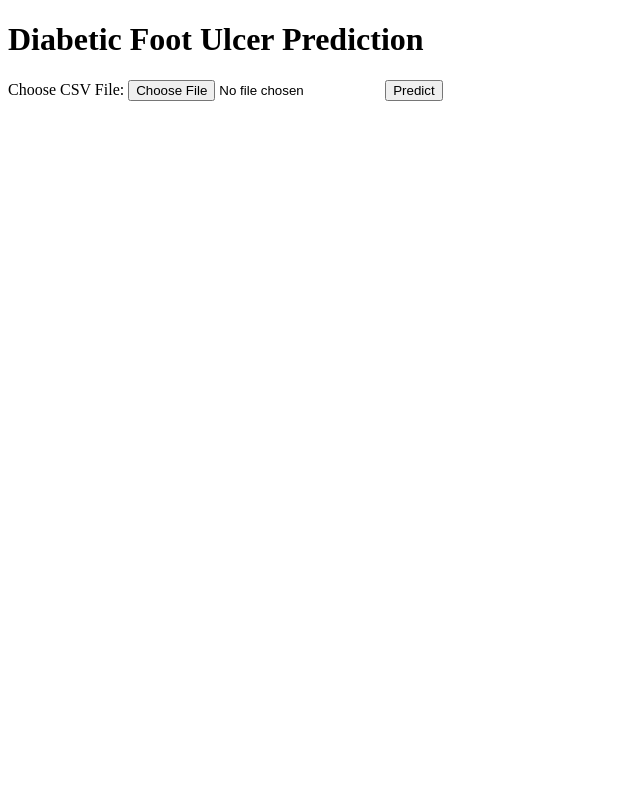
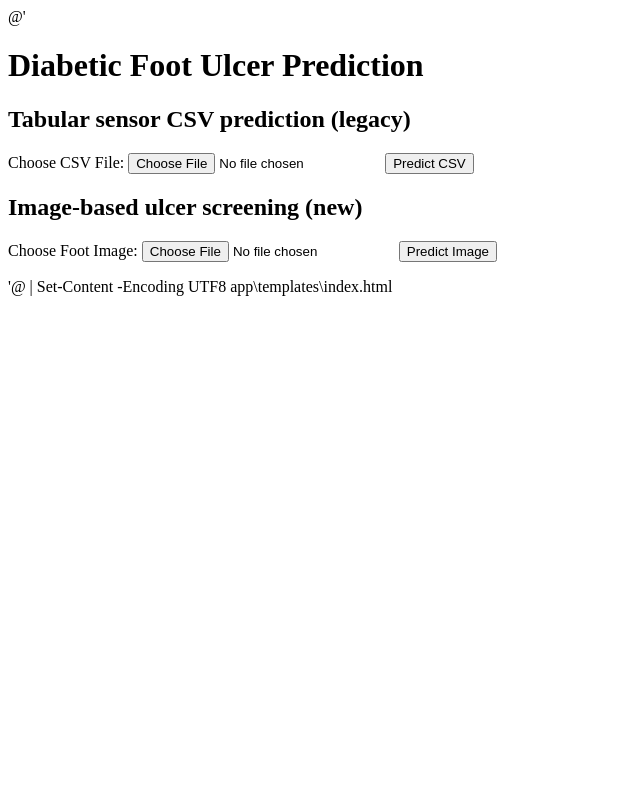
Before and after one commit to akshay9192/Foot-Ulcer-Detection, a Flask app: page / in a window 1280 px wide. Shown: the whole page, without its empty margins (0-640 px from the left). Run offline with Flask 3, Linux system fonts and the light colour scheme; parts of the project's set-up code (start-up, migrations or seed data) failed here and were passed over.

Commit message:
Fix wrong commit: remove venv files, add image-first source files

```diff
--- a/app/routes.py
+++ b/app/routes.py
@@ -1,71 +1,84 @@
-from flask import Blueprint, render_template, request, jsonify
+
+import os
+
+import pandas as pd
+from flask import Blueprint, jsonify, render_template, request
+from werkzeug.utils import secure_filename
+
+from .image_model import load_image_model, predict_image
 from .model import load_models, make_predictions
-import pandas as pd
-import os
-from werkzeug.utils import secure_filename
 
 main = Blueprint("main", __name__)
 
-# Load models when the app starts
+UPLOAD_DIR = "app/uploads"
+REQUIRED_FIELDS = ["field1", "field2", "field3", "field4", "field5", "field6"]
+ALLOWED_CSV_EXTENSIONS = {"csv"}
+ALLOWED_IMAGE_EXTENSIONS = {"png", "jpg", "jpeg", "bmp"}
+
 models = load_models()
+image_model = load_image_model()
+os.makedirs(UPLOAD_DIR, exist_ok=True)
 
-# Ensure the 'uploads' directory exists
-if not os.path.exists('app/uploads'):
-    os.makedirs('app/uploads')
 
 @main.route("/")
 def index():
     return render_template("index.html")
 
+
 @main.route("/predict", methods=["POST"])
 def predict():
-    if 'csv_file' not in request.files:
+    if "csv_file" not in request.files:
         return jsonify({"error": "No file part"}), 400
 
-    file = request.files['csv_file']
-    if file.filename == '' or not allowed_file(file.filename):
+    file = request.files["csv_file"]
+    if file.filename == "" or not allowed_file(file.filename, ALLOWED_CSV_EXTENSIONS):
         return jsonify({"error": "Invalid file type"}), 400
 
     filename = secure_filename(file.filename)
-    file_path = os.path.join("app/uploads", filename)
+    file_path = os.path.join(UPLOAD_DIR, filename)
 
     try:
         file.save(file_path)
-
-        # Load CSV into DataFrame
         df = pd.read_csv(file_path)
 
-        # Validate required fields
-        required_fields = ['field1', 'field2', 'field3', 'field4', 'field5', 'field6']
-        if not set(required_fields).issubset(df.columns):
-            return jsonify({"error": "Missing required fields in the CSV file"}), 400
+        if not set(REQUIRED_FIELDS).issubset(df.columns):
+            return jsonify({"error": "Missing required fields", "required_fields": REQUIRED_FIELDS}), 400
 
-        # Extract and format input data
-        input_data = df[required_fields].astype(float).values  # Ensure 2D ndarray
-
-        print("Shape of input_data before reshaping:", input_data.shape)
-
-        # Ensure input is 2D
-        if input_data.ndim == 3:
-            input_data = input_data.reshape(input_data.shape[1], input_data.shape[2])
-        elif input_data.ndim != 2:
-            raise ValueError(f"Unexpected input shape: {input_data.shape}")
-
-        print("Shape of input_data after reshaping:", input_data.shape)
-
-        # Make predictions
+        input_data = df[REQUIRED_FIELDS].astype(float)
         predictions = make_predictions(models, input_data)
-
-        # Remove uploaded file
-        os.remove(file_path)
-
         return jsonify(predictions)
 
-    except Exception as e:
-        return jsonify({"error": f"Error processing the file: {e}"}), 500
+    except Exception as exc:
+        return jsonify({"error": f"Error processing file: {exc}"}), 500
+
+    finally:
+        if os.path.exists(file_path):
+            os.remove(file_path)
 
 
-# Helper function to check allowed file types
-def allowed_file(filename):
-    ALLOWED_EXTENSIONS = {'csv'}
-    return '.' in filename and filename.rsplit('.', 1)[1].lower() in ALLOWED_EXTENSIONS
+@main.route("/predict-image", methods=["POST"])
+def predict_image_route():
+    if "image_file" not in request.files:
+        return jsonify({"error": "No image file part"}), 400
+
+    file = request.files["image_file"]
+    if file.filename == "" or not allowed_file(file.filename, ALLOWED_IMAGE_EXTENSIONS):
+        return jsonify({"error": "Invalid image type"}), 400
+
+    filename = secure_filename(file.filename)
+    file_path = os.path.join(UPLOAD_DIR, filename)
+
+    try:
+        file.save(file_path)
+        with open(file_path, "rb") as image_stream:
+            result = predict_image(image_model, image_stream)
+        return jsonify(result)
+    except Exception as exc:
+        return jsonify({"error": f"Error processing image: {exc}"}), 500
+    finally:
+        if os.path.exists(file_path):
+            os.remove(file_path)
+
+
+def allowed_file(filename, allowed_extensions):
+    return "." in filename and filename.rsplit(".", 1)[1].lower() in allowed_extensions
--- a/app/templates/index.html
+++ b/app/templates/index.html
@@ -1,3 +1,4 @@
+@'
 <!DOCTYPE html>
 <html lang="en">
 <head>
@@ -7,10 +8,20 @@
 </head>
 <body>
     <h1>Diabetic Foot Ulcer Prediction</h1>
+
+    <h2>Tabular sensor CSV prediction (legacy)</h2>
     <form action="/predict" method="POST" enctype="multipart/form-data">
         <label for="csv_file">Choose CSV File:</label>
         <input type="file" id="csv_file" name="csv_file" accept=".csv">
-        <button type="submit">Predict</button>
+        <button type="submit">Predict CSV</button>
+    </form>
+
+    <h2>Image-based ulcer screening (new)</h2>
+    <form action="/predict-image" method="POST" enctype="multipart/form-data">
+        <label for="image_file">Choose Foot Image:</label>
+        <input type="file" id="image_file" name="image_file" accept=".png,.jpg,.jpeg,.bmp">
+        <button type="submit">Predict Image</button>
     </form>
 </body>
 </html>
+'@ | Set-Content -Encoding UTF8 app\templates\index.html
```
Also changed, not shown: app/image_model.py (added, +26 -0 lines), 1 other file.
